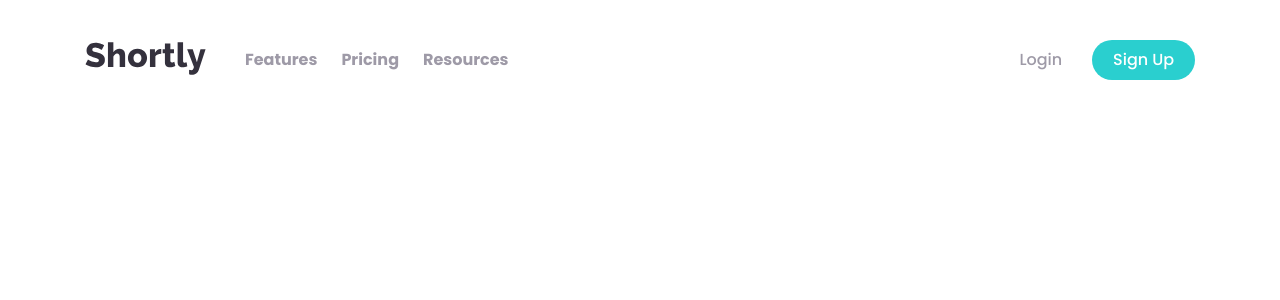
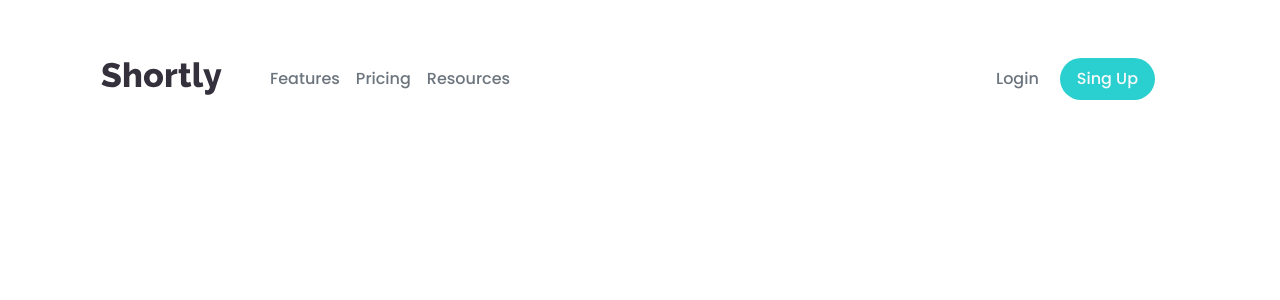
Before and after one commit to pedroalima/quicklink, a React (Vite) app: page / in a window 1280 px wide. Shown: the top 300 px of the page. Built offline with nearby package versions, Linux system fonts and the light colour scheme.

Commit message:
style: add mobile menu

```diff
--- a/src/page/header/index.jsx
+++ b/src/page/header/index.jsx
@@ -7,7 +7,64 @@ import { faBars } from '@fortawesome/free-solid-svg-icons';
 function Header({ typeDisplay }) {
     return (
         <header className="container">
-            {!typeDisplay ? (
+            <nav className="navbar navbar-expand-lg navbar-light">
+                <a className="navbar-brand" href="#">
+                    <img src={logo} alt="Logo" />
+                </a>
+                <button
+                    className="navbar-toggler border-0"
+                    type="button"
+                    data-toggle="collapse"
+                    data-target="#navbarSupportedContent"
+                    aria-controls="navbarSupportedContent"
+                    aria-expanded="false"
+                    aria-label="Toggle navigation"
+                    >
+                    <FontAwesomeIcon icon={faBars} size='xl' />
+                </button>
+                <div className="collapse navbar-collapse" id="navbarSupportedContent">
+                    {!typeDisplay ? (
+                    <>
+                        <ul className="navbar-nav mr-auto">
+                            <li className="nav-item">
+                                <a className="nav-link text-light" href="#">Features</a>
+                            </li>
+                            <li className="nav-item">
+                                <a className="nav-link text-light" href="#">Pricing</a>
+                            </li>
+                            <li className="nav-item">
+                                <a className="nav-link text-light" href="#">Resources</a>
+                            </li>
+                        </ul>
+                        <hr />
+                        <form className="form d-flex flex-column">
+                            <button className="btn text-light rounded-pill" type="button">Login</button>
+                            <button className="btn text-light rounded-pill btn-costumer" type="button">Sing Up</button>
+                        </form>
+                    </>
+                    ) : (
+                    <>
+                        <ul className="navbar-nav mr-auto">
+                            <li className="nav-item">
+                                <a className="nav-link text-secondary" href="#">Features</a>
+                            </li>
+                            <li className="nav-item">
+                                <a className="nav-link text-secondary" href="#">Pricing</a>
+                            </li>
+                            <li className="nav-item">
+                                <a className="nav-link text-secondary" href="#">Resources</a>
+                            </li>
+                        </ul>
+                        <form className="form d-flex flex-row">
+                            <button className="btn text-secondary rounded-pill" type="button">Login</button>
+                            <button className="btn text-light rounded-pill btn-costumer" type="button">Sing Up</button>
+                        </form>
+                    </>
+                    )}
+
+                </div>
+            </nav>
+            {/* {!typeDisplay ? (
                     <nav className="row align-items-center">
                         <div className="col-10">
                             <h1><img src={logo} alt="Logo" /></h1>
@@ -34,7 +91,7 @@ function Header({ typeDisplay }) {
                         </div>
                     </nav>
                 )
-            }
+            } */}
         </header>
     )
 }
--- a/src/page/header/index.sass
+++ b/src/page/header/index.sass
@@ -1,43 +1,35 @@
 @use '../../style/variables'
 
-.row
-    padding: 2rem 0
+.container
+    padding: 1rem 0
 
-    .icon-menu
-        svg
-            color: variables.$font-secondary-color
+    @media screen and ( min-width: 990px )
+        padding: 0
 
-    .list
-        display: flex
-        justify-content: flex-start
-        gap: 1.5rem
-        padding-left: 5rem
+    .navbar-collapse
+        text-align: center
+        background: variables.$mobile-menu-bg
+        border-radius: 10px
+        padding: 2.1rem 1.5rem
+        margin: 1rem 0
 
-        a
-            color: variables.$font-secondary-color
-            font-weight: 700
+        @media screen and ( min-width: 990px )
+            background: none
+            color: red
 
-            &:hover
-                color: variables.$hover-color
+        hr
+            background: variables.$font-secondary-color
+            opacity: 0.3
 
-    .buttons
-        display: flex
-        justify-content: flex-end
-        gap: 1.5rem
+        .form
+            gap: 0.5rem
 
-        .login
-            color: variables.$font-secondary-color
+            .btn-costumer
+                background: variables.$element-effects
+                padding: 0.5rem
 
-            &:hover
-                opacity: 0.5
+                @media screen and ( min-width: 990px )
+                    padding: 0.5rem 1rem
 
-        .sing_up
-            background: variables.$element-effects
-            border-radius: 25px
-
-            padding: 0.5rem 1.3rem
-
-            color: variables.$font-button-color
-
-            &:hover
-                opacity: 0.5
+                    &:hover
+                        opacity: 0.3
--- a/src/style/variables.sass
+++ b/src/style/variables.sass
@@ -4,12 +4,10 @@ $body-bg-color: #FFFFFF
 $font-button-color: #FFFFFF
 $font-primay-color: hsl(0, 0%, 75%)
 $font-secondary-color: hsl(257, 7%, 63%)
-// Primary
 $element-effects: hsl(180, 66%, 49%)
 $hover-color: hsl(257, 27%, 26%)
 // Secondary
 $Red: hsl(0, 87%, 67%)
-// Neutral
-
 $VeryDarkBlue: hsl(255, 11%, 22%)
 $VeryDarkViolet: hsl(260, 8%, 14%)
+$mobile-menu-bg: rgb(58,48,83)
```
